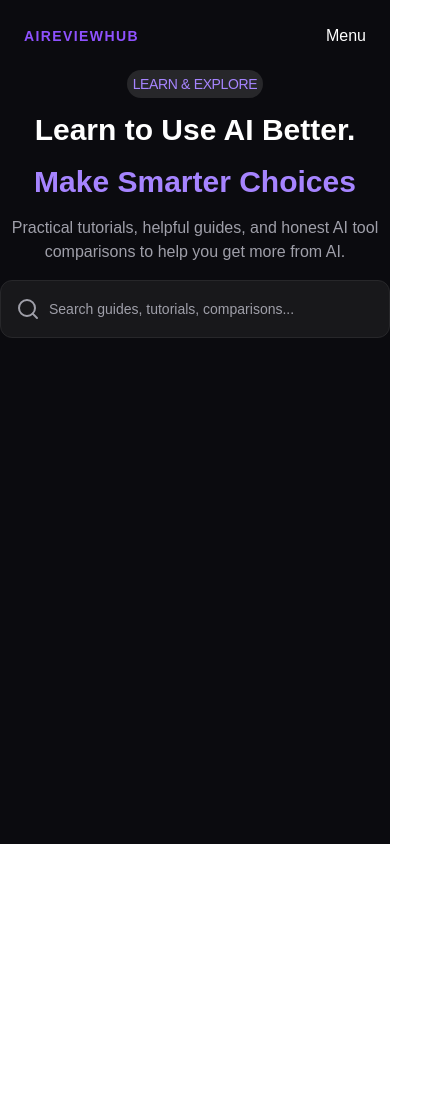
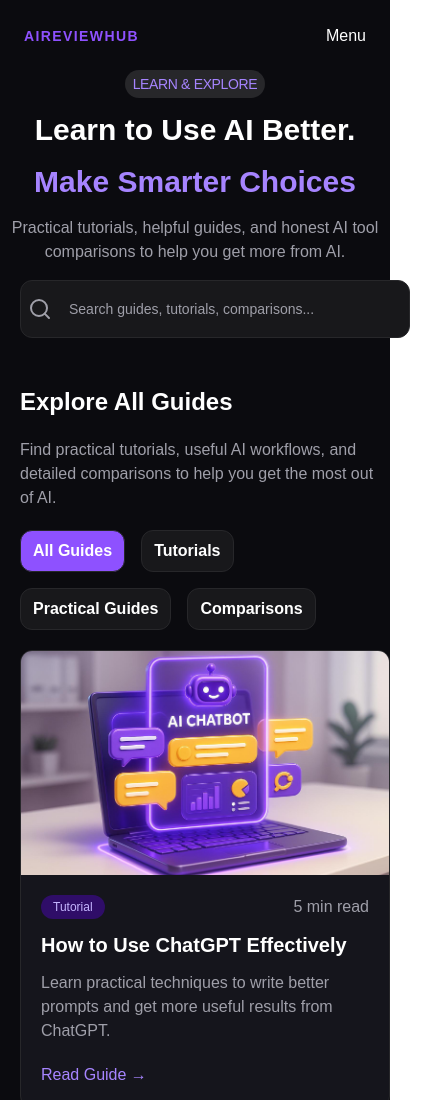
Before and after one commit to vikash-ai-dev/AIReviewHub, a Next.js app: page /guides in a window 390 px wide. Shown: the top 1100 px of the page, 430 px wide, since content can reach past the window. Before the commit the page ends 844 px from the top, so only its background shows below. Built offline with nearby package versions, Linux system fonts and the light colour scheme.

Commit message:
Createing new cards and making buttons responsive

```diff
--- /dev/null
+++ b/src/app/components/GuideCard.jsx
@@ -0,0 +1,43 @@
+
+
+const GuideCard = ({guides}) => {
+    const cards = guides.map((item) => {
+        return (
+            <div
+                key={item.slug}
+                className="w-full flex flex-col bg-[#15151C] border border-zinc-800 rounded-xl overflow-hidden"
+            >
+                <img
+                    src={item.image}
+                    alt={item.title}
+                    className="w-full h-56 object-cover"
+                />
+                <div className="p-5 flex flex-col flex-1 gap-3">
+                    <div className="flex items-center justify-between">
+                        <span className="w-fit rounded-full bg-violet-950 text-violet-300 text-xs font-medium px-3 py-1">
+                            {item.category}
+                        </span>
+                        <span className="text-base text-zinc-400">
+                            {item.readingTime}
+                        </span>
+                    </div>
+
+                    <h4 className="text-xl font-semibold">{item.title}</h4>
+                    <p className="text-base text-zinc-400">{item.description}</p>
+
+                    <span className="text-violet-400 mt-auto pt-2 cursor-pointer hover:text-violet-300 transition-colors">
+                        Read Guide →
+                    </span>
+                </div>
+            </div>
+        );
+    });
+
+    return (
+        <div className="grid grid-cols-1 md:grid-cols-2 lg:grid-cols-3 gap-6">
+            {cards}
+        </div>
+    );
+};
+
+export default GuideCard;
--- /dev/null
+++ b/src/app/data/guides.js
@@ -0,0 +1,52 @@
+const guides = [
+    {
+        title: "How to Use ChatGPT Effectively",
+        description: "Learn practical techniques to write better prompts and get more useful results from ChatGPT.",
+        category: "Tutorial",
+        readingTime: "5 min read",
+        image: "/image1.png",
+        slug: "how-to-use-chatgpt-effectively"
+    },
+    {
+        title: "Best AI Tools for Students",
+        description: "Discover AI tools that can help students with studying, research, assignments, and productivity.",
+        category: "Practical Guide",
+        readingTime: "7 min read",
+        image: "/image2.png",
+        slug: "best-ai-tools-for-students"
+    },
+    {
+        title: "ChatGPT vs Claude: Which Is Better?",
+        description: "Compare ChatGPT and Claude to understand their strengths, features, and best use cases.",
+        category: "Comparison",
+        readingTime: "8 min read",
+        image: "/image3.png",
+        slug: "chatgpt-vs-claude"
+    },
+    {
+        title: "How to Use AI for Coding",
+        description: "Learn how AI coding assistants can help you write, understand, and debug code.",
+        category: "Tutorial",
+        readingTime: "6 min read",
+        image: "/image4.png",
+        slug: "how-to-use-ai-for-coding"
+    },
+    {
+        title: "Best AI Tools for Freelancers",
+        description: "Explore AI tools that can help freelancers save time, improve their work, and boost productivity.",
+        category: "Practical Guide",
+        readingTime: "7 min read",
+        image: "/image5.png",
+        slug: "best-ai-tools-for-freelancers"
+    },
+    {
+        title: "Gemini vs ChatGPT: A Detailed Comparison",
+        description: "Explore the differences between Gemini and ChatGPT and find out which one suits your needs.",
+        category: "Comparison",
+        readingTime: "8 min read",
+        image: "/image6.png",
+        slug: "gemini-vs-chatgpt"
+    }
+];
+
+export default guides;
--- a/src/app/guides/page.js
+++ b/src/app/guides/page.js
@@ -1,19 +1,39 @@
+"use client"
 
 import Navbar from "../components/Navbar";
 import { Search } from "lucide-react";
+import GuideCard from "../components/GuideCard";
+import { useState } from "react";
+import guides from "../data/guides";
 
 const Guide = () => {
+
+    const [selectedCategory,setSelectedCategory] = useState("All Guides")
+    console.log(selectedCategory);
+
+    const handleButton = (category)=>{
+        setSelectedCategory(category)
+    }
+
+    const filteredGuides = guides.filter((item)=>{
+        if (selectedCategory === "All Guides"){
+            return true;
+        }
+
+        return item.category === selectedCategory;
+    })
+
     return (
         <main className="min-h-screen bg-[#0B0B0F] pb-10 text-white">
 
             <Navbar />
 
-            <section className="mx-auto max-w-6xl">
+            <div className="mx-auto max-w-6xl">
 
-                <div className="flex flex-col gap-4 items-center">
+                <section className="flex flex-col gap-4 items-center">
 
                     <h6 className="text-violet-400">
-                        <span className="bg-zinc-800 rounded-2xl p-1.5 text-sm tracking-tight ">LEARN & EXPLORE</span>
+                        <span className="bg-zinc-800 rounded-2xl py-1.5 px-2 text-sm tracking-tight ">LEARN & EXPLORE</span>
                     </h6>
 
                     <h1 className="text-3xl font-semibold ">Learn to Use AI Better.</h1>
@@ -24,23 +44,41 @@ const Guide = () => {
 
                     <div className="relative w-full max-w-xl">
 
-                        <Search className="absolute left-4 top-1/2 -translate-y-1/2 text-zinc-400" />
+                        <Search className="absolute left-7 md:left-4 top-1/2 -translate-y-1/2 text-zinc-400" />
 
                         <input
-                            className="w-full border border-zinc-800 bg-zinc-900 rounded-xl px-5 pl-12 py-4 text-white outline-none placeholder:text-zinc-400 placeholder:text-sm focus:border-violet-500"
+                            className="w-full border border-zinc-800 bg-zinc-900 rounded-xl px-5 pl-12 py-4 mx-5 md:mx-0 text-white outline-none placeholder:text-zinc-400 placeholder:text-sm focus:border-violet-500"
                             type="text"
                             placeholder="Search guides, tutorials, comparisons..."
                         />
 
                     </div>
 
-                </div>
+                </section>
 
-                <div>
+                <section className="mt-12 pl-5 flex flex-col gap-5">
 
-                </div>
+                    <h2 className="text-2xl font-semibold text-white">Explore All Guides</h2>
 
-            </section>
+                    <p className="text-zinc-400 max-w-xl text-base">Find practical tutorials, useful AI workflows, and detailed comparisons to help you get the most out of AI.</p>
+
+                    <div className="flex flex-wrap gap-4">
+
+                        <button onClick={()=> handleButton("All Guides")} className={`border border-zinc-800 rounded-xl py-2 px-3 ${selectedCategory === "All Guides" ? "bg-violet-500 text-white" : "bg-zinc-900 hover:bg-violet-500"}  font-semibold transition-colors duration-200`}>All Guides</button>
+
+                        <button onClick={()=>handleButton("Tutorial")} className={`border border-zinc-800 rounded-xl py-2 px-3 ${selectedCategory === "Tutorial" ? "bg-violet-500 text-white" : "bg-zinc-900 hover:bg-violet-500 "} font-semibold transition-colors duration-200`}>Tutorials</button>
+
+                        <button onClick={()=>handleButton("Practical Guide")} className={`border border-zinc-800 rounded-xl py-2 px-3 ${selectedCategory === "Practical Guide" ? "bg-violet-500 text-white" :"hover:bg-violet-500 bg-zinc-900"}  font-semibold transition-colors duration-200`}>Practical Guides</button>
+
+                        <button onClick={()=>handleButton("Comparison")} className={`border border-zinc-800 rounded-xl py-2 px-3 ${selectedCategory === "Comparison" ? "bg-violet-500 text-white" :"hover:bg-violet-500 bg-zinc-900"} font-semibold transition-colors duration-200`}>Comparisons</button>
+
+                    </div>
+
+                    <GuideCard guides={filteredGuides}/>
+
+                </section>
+
+            </div>
 
         </main>
     );
```
